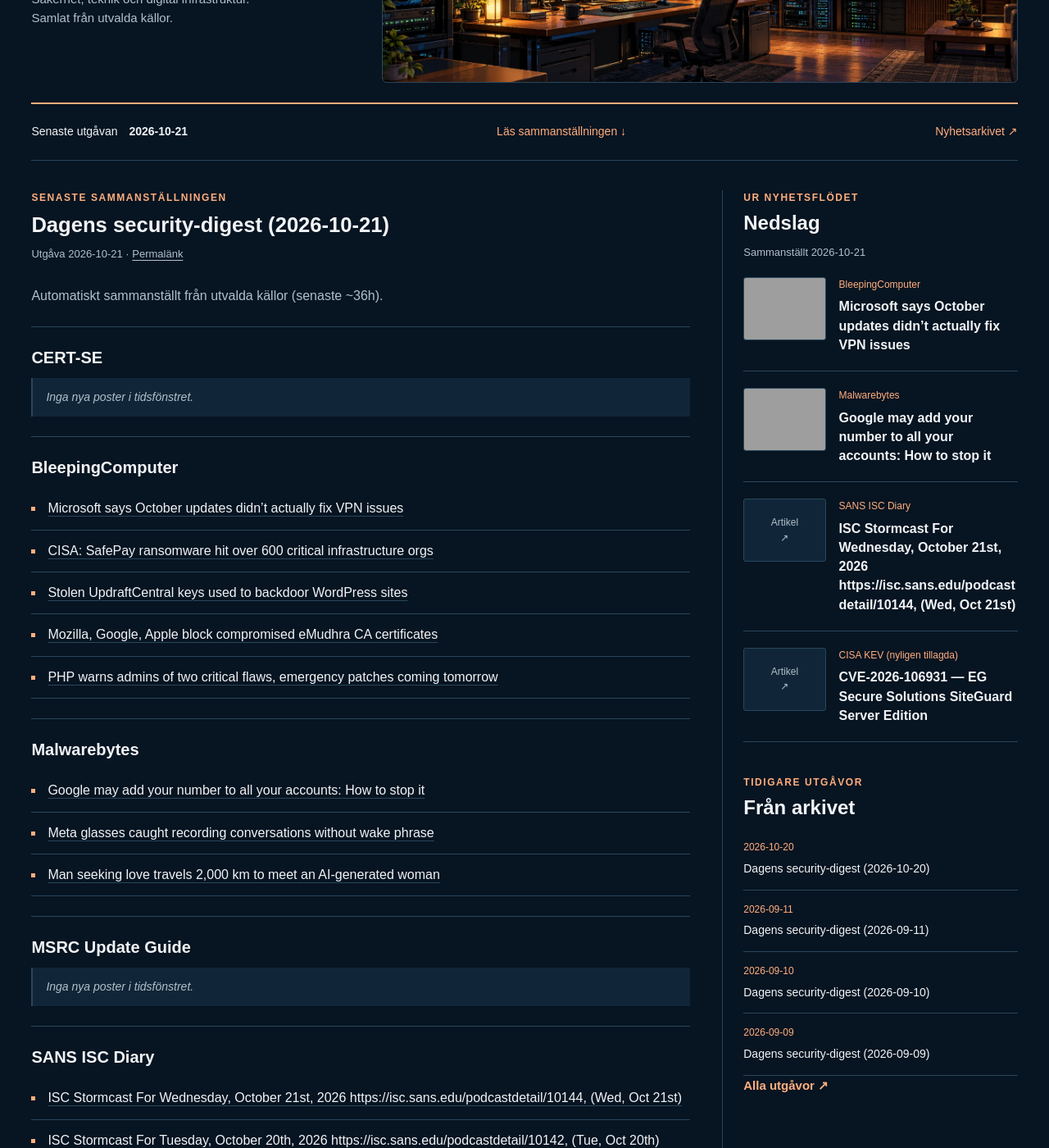
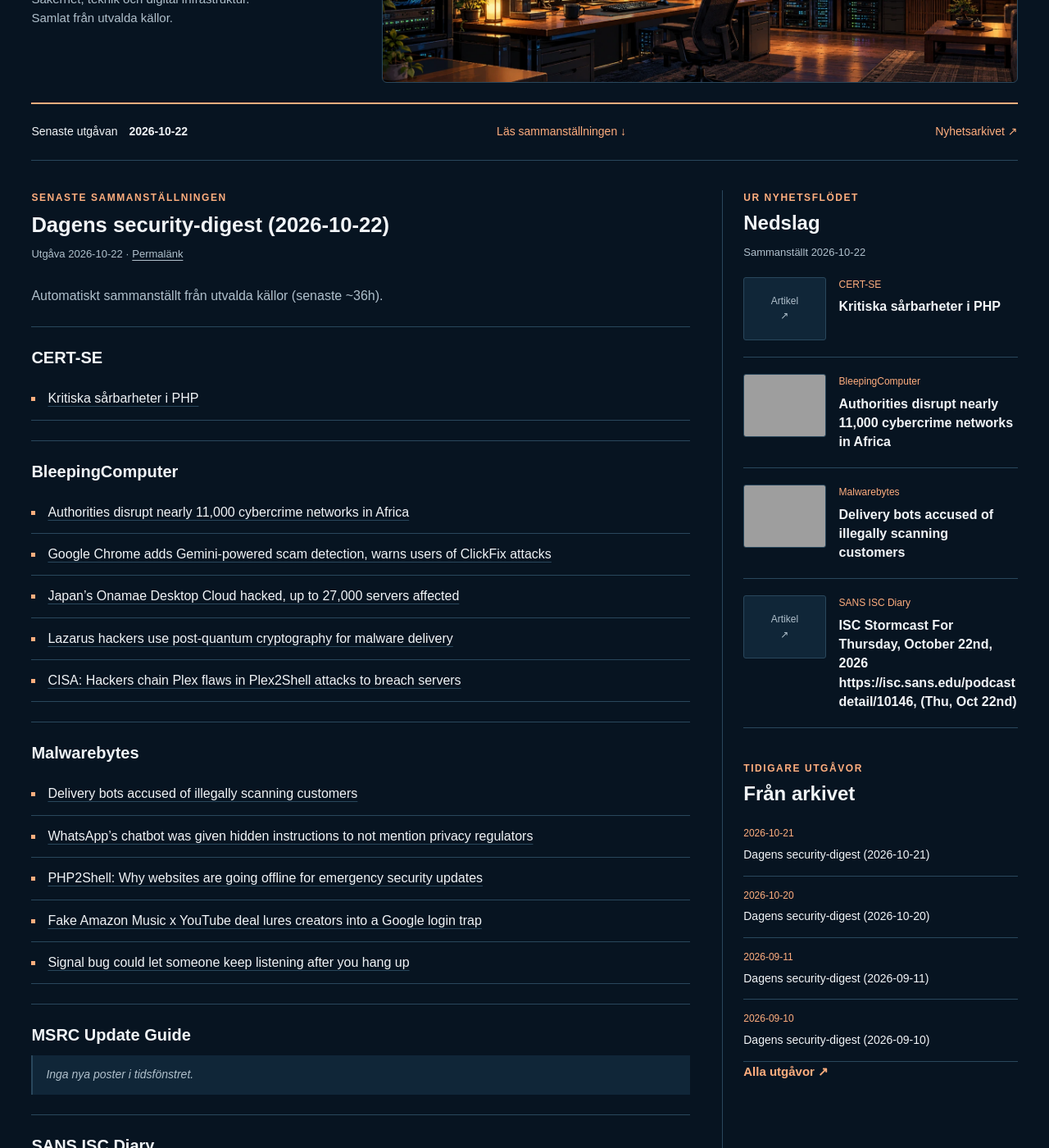
Before and after one commit to hirrdirr/hirrdirr.github.io, a Jekyll site: the page built from news.md, in a window 1280 px wide and 1400 px high, scrolled down 271 px. Shown: the whole window at 82% size. Built offline with Jekyll 4.4.1, drawn with Linux system fonts in a browser that asks for light colours; some of the changed text lies outside the part shown; grey boxes are pictures that could not be loaded.

Commit message:
Add daily security digest

```diff
--- a/_data/security_highlights.json
+++ b/_data/security_highlights.json
@@ -1,27 +1,27 @@
 {
-  "digest_date": "2026-10-21",
+  "digest_date": "2026-10-22",
   "articles": [
     {
+      "source": "CERT-SE",
+      "title": "Kritiska sårbarheter i PHP",
+      "url": "https://www.cert.se/2026/10/kritiska-s%C3%A5rbarheter-i-php.html"
+    },
+    {
       "source": "BleepingComputer",
-      "title": "Microsoft says October updates didn’t actually fix VPN issues",
-      "url": "https://www.bleepingcomputer.com/news/microsoft/microsoft-didnt-actually-fix-vpn-issues-caused-by-windows-updates/",
-      "image": "https://www.bleepstatic.com/content/hl-images/2026/10/21/Windows_headpic.jpg"
+      "title": "Authorities disrupt nearly 11,000 cybercrime networks in Africa",
+      "url": "https://www.bleepingcomputer.com/news/security/authorities-disrupt-nearly-11-000-cybercrime-networks-in-africa/",
+      "image": "https://www.bleepstatic.com/content/hl-images/2026/05/18/INTERPOL.jpg"
     },
     {
       "source": "Malwarebytes",
-      "title": "Google may add your number to all your accounts: How to stop it",
-      "url": "https://www.malwarebytes.com/blog/mobile/2026/10/google-may-add-your-number-to-all-your-accounts-how-to-stop-it",
-      "image": "https://www.malwarebytes.com/wp-content/uploads/sites/2/2026/09/google-location-data.jpg"
+      "title": "Delivery bots accused of illegally scanning customers",
+      "url": "https://www.malwarebytes.com/blog/privacy/2026/10/delivery-bots-accused-of-illegally-scanning-customers",
+      "image": "https://www.malwarebytes.com/wp-content/uploads/sites/2/2026/10/delivery-robot.jpg"
     },
     {
       "source": "SANS ISC Diary",
-      "title": "ISC Stormcast For Wednesday, October 21st, 2026 https://isc.sans.edu/podcastdetail/10144, (Wed, Oct 21st)",
-      "url": "https://isc.sans.edu/diary/rss/33438"
-    },
-    {
-      "source": "CISA KEV (nyligen tillagda)",
-      "title": "CVE-2026-106931 — EG Secure Solutions SiteGuard Server Edition",
-      "url": "https://www.cisa.gov/known-exploited-vulnerabilities-catalog"
+      "title": "ISC Stormcast For Thursday, October 22nd, 2026 https://isc.sans.edu/podcastdetail/10146, (Thu, Oct 22nd)",
+      "url": "https://isc.sans.edu/diary/rss/33446"
     }
   ]
 }
--- /dev/null
+++ b/_posts/2026-10-22-daily-security-digest.md
@@ -0,0 +1,38 @@
+---
+title: "Dagens security-digest (2026-10-22)"
+layout: post
+categories: [news]
+---
+
+Automatiskt sammanställt från utvalda källor (senaste ~36h).
+
+## CERT-SE
+- [Kritiska sårbarheter i PHP](https://www.cert.se/2026/10/kritiska-s%C3%A5rbarheter-i-php.html)
+
+## BleepingComputer
+- [Authorities disrupt nearly 11,000 cybercrime networks in Africa](https://www.bleepingcomputer.com/news/security/authorities-disrupt-nearly-11-000-cybercrime-networks-in-africa/)
+- [Google Chrome adds Gemini-powered scam detection, warns users of ClickFix attacks](https://www.bleepingcomputer.com/news/google/google-chrome-adds-gemini-powered-scam-detection-warns-users-of-clickfix-attacks/)
+- [Japan's Onamae Desktop Cloud hacked, up to 27,000 servers affected](https://www.bleepingcomputer.com/news/security/japans-onamae-desktop-cloud-hacked-up-to-27-000-servers-affected/)
+- [Lazarus hackers use post-quantum cryptography for malware delivery](https://www.bleepingcomputer.com/news/security/lazarus-hackers-use-post-quantum-cryptography-for-malware-delivery/)
+- [CISA: Hackers chain Plex flaws in Plex2Shell attacks to breach servers](https://www.bleepingcomputer.com/news/security/cisa-hackers-chain-plex-flaws-in-plex2shell-attacks-to-breach-servers/)
+
+## Malwarebytes
+- [Delivery bots accused of illegally scanning customers](https://www.malwarebytes.com/blog/privacy/2026/10/delivery-bots-accused-of-illegally-scanning-customers)
+- [WhatsApp’s chatbot was given hidden instructions to not mention privacy regulators](https://www.malwarebytes.com/blog/news/2026/10/whatsapp-chatbot-privacy-regulators)
+- [PHP2Shell: Why websites are going offline for emergency security updates](https://www.malwarebytes.com/blog/bugs/2026/10/php2shell-why-websites-are-going-offline-for-emergency-security-updates)
+- [Fake Amazon Music x YouTube deal lures creators into a Google login trap](https://www.malwarebytes.com/blog/threat-intel/2026/10/fake-amazon-music-x-youtube-deal-lures-creators-into-a-google-login-trap)
+- [Signal bug could let someone keep listening after you hang up](https://www.malwarebytes.com/blog/bugs/2026/10/signal-bug-could-let-someone-keep-listening-after-you-hang-up)
+
+## MSRC Update Guide
+_Inga nya poster i tidsfönstret._
+
+## SANS ISC Diary
+- [ISC Stormcast For Thursday, October 22nd, 2026 https://isc.sans.edu/podcastdetail/10146, (Thu, Oct 22nd)](https://isc.sans.edu/diary/rss/33446)
+- [Critical PHP Vulnerability (CVE-2026-109618, CVE-2026-109619) &#x5b;infocon yellow&#x5d;, (Wed, Oct 21st)](https://isc.sans.edu/diary/rss/33440)
+- [ISC Stormcast For Wednesday, October 21st, 2026 https://isc.sans.edu/podcastdetail/10144, (Wed, Oct 21st)](https://isc.sans.edu/diary/rss/33438)
+
+## Google Threat Intelligence
+_Inga nya poster i tidsfönstret._
+
+## CISA KEV (nyligen tillagda)
+_Inga nya KEV-poster i tidsfönstret._
```
